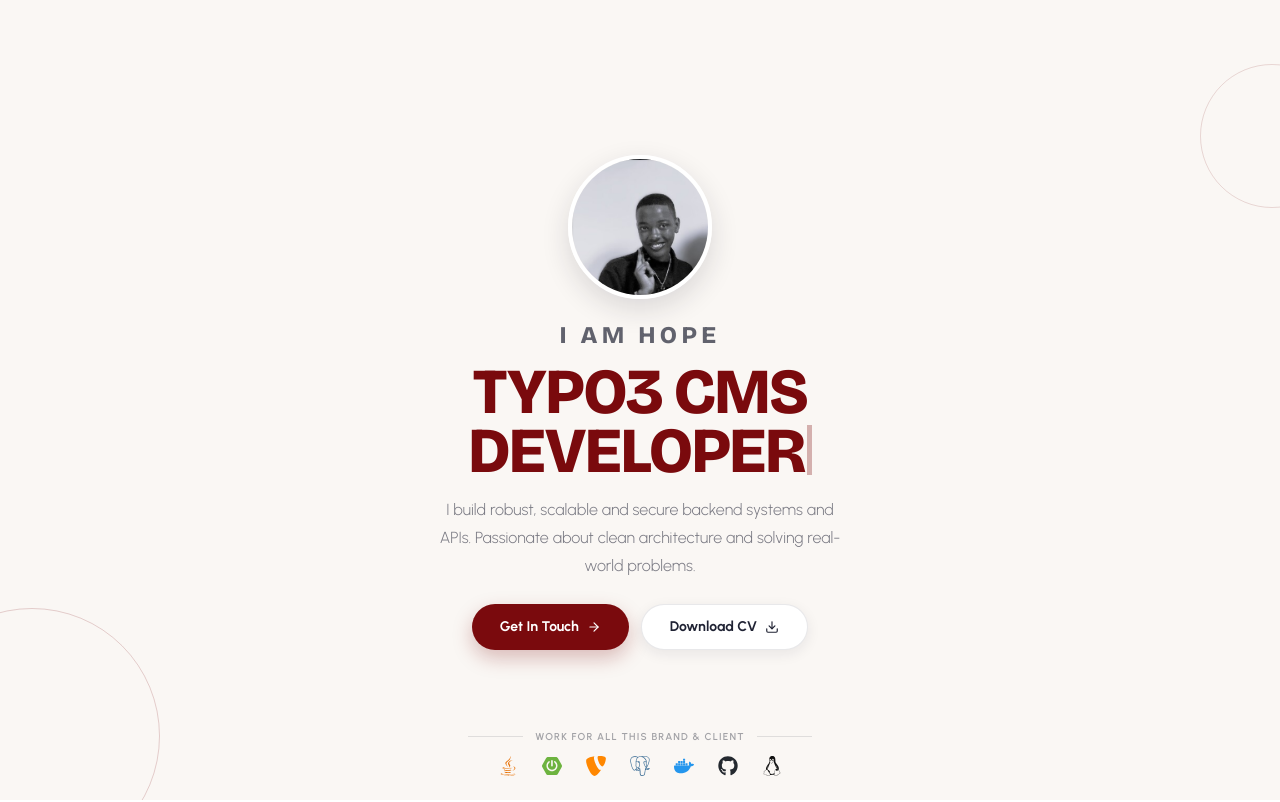
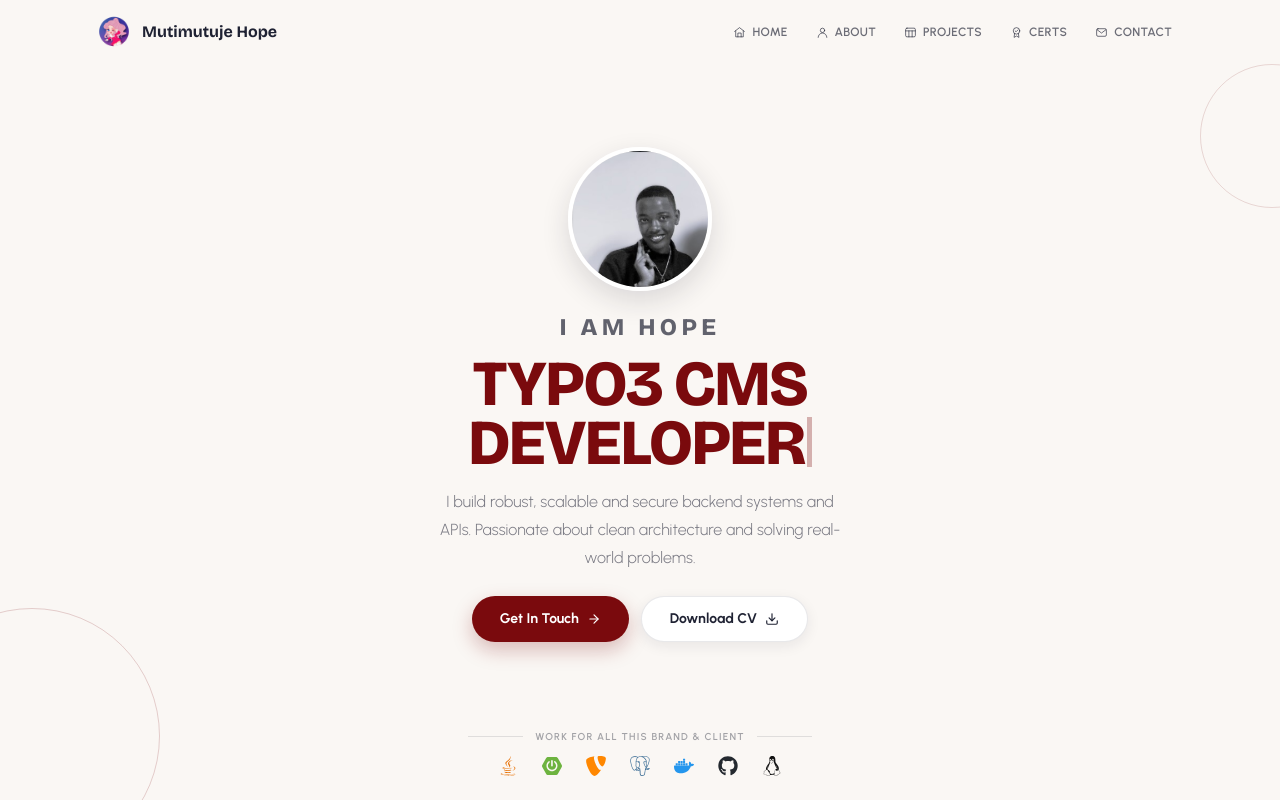
Before and after one commit to hope-dev90/hope-dev, a React (Vite) app: page / in a window 1280 px wide. Shown: the top 802 px of the page. Built offline with nearby package versions, Linux system fonts and the light colour scheme.

Commit message:
hero: responsive top nav with SVG icons, disappears when scrolling past hero

```diff
--- a/src/components/Hero.jsx
+++ b/src/components/Hero.jsx
@@ -1,15 +1,23 @@
-import { useEffect, useState } from "react";
+import { useEffect, useState, useRef } from "react";
 import { Link } from "react-router-dom";
-import { motion, useReducedMotion } from "framer-motion";
-import { FiArrowRight, FiDownload } from "react-icons/fi";
+import { motion, useReducedMotion, AnimatePresence } from "framer-motion";
+import { FiArrowRight, FiDownload, FiMenu, FiX } from "react-icons/fi";
 import { FaGithub, FaJava, FaLinux } from "react-icons/fa";
 import { SiDocker, SiPostgresql, SiSpringboot, SiTypo3 } from "react-icons/si";
 
-const MAROON = "#7a0a0d";
+const MAROON      = "#7a0a0d";
 const MAROON_DARK = "#5e070a";
-const INK = "#1f2233";
+const INK         = "#1f2233";
 
 const rolePhrases = ["Backend Developer", "Typo3 CMS Developer"];
+
+const navLinks = [
+  { label: "Home",     href: "#top",           id: "top"            },
+  { label: "About",    href: "#about",          id: "about"          },
+  { label: "Projects", href: "#projects",       id: "projects"       },
+  { label: "Certs",    href: "#certifications", id: "certifications" },
+  { label: "Contact",  href: "#contact",        id: "contact"        },
+];
 
 const brandLogos = [
   { Icon: FaJava,       color: "#e76f00", label: "Java"        },
@@ -21,142 +29,156 @@ const brandLogos = [
   { Icon: FaLinux,      color: "#111111", label: "Linux"       },
 ];
 
-const enter = (delay = 0) => ({
-  initial: { opacity: 0, y: 18 },
-  animate: { opacity: 1, y: 0 },
-  transition: { delay, duration: 0.55, ease: [0.22, 1, 0.36, 1] },
-});
+function NavIcon({ name, size = 17, strokeWidth = 1.8 }) {
+  const c = { fill: "none", stroke: "currentColor", strokeWidth, strokeLinecap: "round", strokeLinejoin: "round" };
+  const p = {
+    top:            <><path d="m3 10 9-7 9 7"/><path d="M5 9v11h14V9"/><path d="M9 20v-7h6v7"/></>,
+    about:          <><circle cx="12" cy="8" r="4"/><path d="M4 21a8 8 0 0 1 16 0"/></>,
+    projects:       <><rect x="3" y="4" width="18" height="16" rx="2.5"/><path d="M3 9h18M9 9v11M15 9v11"/></>,
+    certifications: <><circle cx="12" cy="9" r="6"/><path d="m8.5 14-1 7 4.5-2.5 4.5 2.5-1-7"/><path d="m9.5 9 1.7 1.7 3.5-3.5"/></>,
+    contact:        <><rect x="3" y="5" width="18" height="14" rx="2.5"/><path d="m4 7 8 6 8-6"/></>,
+  };
+  return <svg width={size} height={size} viewBox="0 0 24 24" {...c} aria-hidden="true" focusable="false">{p[name]}</svg>;
+}
 
 function Typewriter({ phrases, delay = 620, typingSpeed = 92, deletingSpeed = 52, pause = 1800 }) {
   const reduceMotion = useReducedMotion();
   const [typedText, setTypedText] = useState(reduceMotion ? phrases[0] : "");
-
   useEffect(() => {
     if (reduceMotion) { setTypedText(phrases[0]); return; }
-    setTypedText("");
-    let pi = 0, ci = 0, deleting = false, timer;
+    setTypedText(""); let pi = 0, ci = 0, deleting = false, timer;
     const tick = () => {
       const phrase = phrases[pi];
-      if (!deleting) {
-        ci++;
-        setTypedText(phrase.slice(0, ci));
-        if (ci === phrase.length) { deleting = true; timer = setTimeout(tick, pause); return; }
-      } else {
-        ci--;
-        setTypedText(phrase.slice(0, ci));
-        if (ci === 0) { deleting = false; pi = (pi + 1) % phrases.length; timer = setTimeout(tick, 360); return; }
-      }
+      if (!deleting) { ci++; setTypedText(phrase.slice(0,ci)); if (ci===phrase.length){ deleting=true; timer=setTimeout(tick,pause); return; } }
+      else { ci--; setTypedText(phrase.slice(0,ci)); if (ci===0){ deleting=false; pi=(pi+1)%phrases.length; timer=setTimeout(tick,360); return; } }
       timer = setTimeout(tick, deleting ? deletingSpeed : typingSpeed);
     };
     timer = setTimeout(tick, delay);
     return () => clearTimeout(timer);
   }, [deletingSpeed, delay, pause, phrases, reduceMotion, typingSpeed]);
-
   return (
     <span aria-label={typedText || phrases[0]}>
       <span aria-hidden="true">{typedText}</span>
-      {!reduceMotion && (
-        <motion.span
-          aria-hidden="true"
-          animate={{ opacity: [1, 0, 1] }}
-          transition={{ duration: 0.8, repeat: Infinity, ease: "linear" }}
-          className="ml-0.5 inline-block h-[0.78em] w-[0.07em] bg-current align-[-0.05em]"
-        />
-      )}
+      {!reduceMotion && <motion.span aria-hidden="true" animate={{ opacity:[1,0,1] }} transition={{ duration:0.8, repeat:Infinity, ease:"linear" }} className="ml-0.5 inline-block h-[0.78em] w-[0.07em] bg-current align-[-0.05em]" />}
     </span>
+  );
+}
+
+const enter = (delay = 0) => ({ initial:{opacity:0,y:18}, animate:{opacity:1,y:0}, transition:{delay,duration:0.55,ease:[0.22,1,0.36,1]} });
+
+function HeroNav() {
+  const [menuOpen, setMenuOpen] = useState(false);
+  const [visible, setVisible]   = useState(true);
+  useEffect(() => {
+    const hero = document.getElementById("top");
+    if (!hero) return;
+    const obs = new IntersectionObserver(([e]) => { setVisible(e.isIntersecting); if (!e.isIntersecting) setMenuOpen(false); }, { threshold: 0.05 });
+    obs.observe(hero);
+    return () => obs.disconnect();
+  }, []);
+  return (
+    <motion.header
+      initial={false}
+      animate={{ opacity: visible ? 1 : 0, y: visible ? 0 : -12 }}
+      transition={{ duration: 0.3, ease: [0.22,1,0.36,1] }}
+      style={{ pointerEvents: visible ? "auto" : "none" }}
+      className="absolute inset-x-0 top-0 z-40 w-full"
+    >
+      <div className="mx-auto flex h-16 w-full max-w-6xl items-center justify-between px-5 sm:px-8">
+        <a href="#top" className="flex items-center gap-2.5" aria-label="Hope Mutimutuje home">
+          <img src="/logo-touch.png" alt="" className="h-9 w-9 rounded-xl object-contain" />
+          <span className="font-heading text-sm font-bold sm:text-base" style={{ color: INK }}>Mutimutuje Hope</span>
+        </a>
+        <nav aria-label="Hero navigation" className="hidden items-center gap-1 sm:flex">
+          {navLinks.map((link) => (
+            <a key={link.id} href={link.href}
+              className="flex items-center gap-1.5 rounded-full px-3 py-1.5 text-xs font-semibold uppercase tracking-wide transition-colors hover:bg-black/5 hover:text-orange"
+              style={{ color: "rgba(31,34,51,0.65)" }}
+            >
+              <NavIcon name={link.id} size={13} />{link.label}
+            </a>
+          ))}
+        </nav>
+        <button type="button" onClick={() => setMenuOpen(v => !v)}
+          className="flex h-9 w-9 items-center justify-center rounded-xl transition-colors hover:bg-black/5 sm:hidden"
+          aria-label={menuOpen ? "Close menu" : "Open menu"} aria-expanded={menuOpen} style={{ color: INK }}
+        >
+          {menuOpen ? <FiX size={20}/> : <FiMenu size={20}/>}
+        </button>
+      </div>
+      <AnimatePresence>
+        {menuOpen && (
+          <motion.nav aria-label="Mobile hero navigation"
+            initial={{ opacity:0, y:-8 }} animate={{ opacity:1, y:0 }} exit={{ opacity:0, y:-8 }} transition={{ duration:0.2 }}
+            className="mx-4 mb-2 overflow-hidden rounded-2xl border border-black/[0.07] bg-white/90 shadow-lg backdrop-blur-xl sm:hidden"
+          >
+            <ul className="flex flex-col divide-y divide-black/[0.05]">
+              {navLinks.map((link) => (
+                <li key={link.id}>
+                  <a href={link.href} onClick={() => setMenuOpen(false)}
+                    className="flex items-center gap-3 px-5 py-3.5 text-sm font-semibold transition-colors hover:text-orange"
+                    style={{ color: "rgba(31,34,51,0.75)" }}
+                  >
+                    <span className="flex h-7 w-7 items-center justify-center rounded-lg bg-black/[0.04]" style={{ color: MAROON }}>
+                      <NavIcon name={link.id} size={15}/>
+                    </span>
+                    {link.label}
+                  </a>
+                </li>
+              ))}
+            </ul>
+          </motion.nav>
+        )}
+      </AnimatePresence>
+    </motion.header>
   );
 }
 
 export default function Hero() {
   return (
-    <section
-      id="top"
-      aria-labelledby="hero-title"
+    <section id="top" aria-labelledby="hero-title"
       className="relative flex min-h-screen w-full flex-col items-center overflow-x-hidden"
       style={{ backgroundColor: "#faf7f4" }}
     >
-      {/* decorations hidden on mobile */}
+      <HeroNav />
       <span className="pointer-events-none absolute -left-24 bottom-[-4rem] hidden h-64 w-64 rounded-full border-[1.5px] sm:block" style={{ borderColor: "rgba(122,10,13,0.18)" }} />
       <span className="pointer-events-none absolute -right-16 top-16 hidden h-36 w-36 rounded-full border-[1.5px] sm:block" style={{ borderColor: "rgba(122,10,13,0.14)" }} />
 
-      {/* main content */}
-      <div className="flex w-full max-w-xl flex-1 flex-col items-center justify-center px-5 pb-6 pt-24 text-center sm:px-8 sm:pt-28 md:max-w-2xl">
-
-        {/* Avatar */}
+      <div className="flex w-full max-w-xl flex-1 flex-col items-center justify-center px-5 pb-6 pt-20 text-center sm:px-8 sm:pt-24 md:max-w-2xl">
         <motion.div {...enter(0.1)} className="relative mb-6">
           <div className="absolute inset-3 -z-10 rounded-full blur-xl" style={{ backgroundColor: "rgba(122,10,13,0.10)" }} />
-          <img
-            src="/pof.png"
-            alt="Hope Mutimutuje"
-            className="h-28 w-28 rounded-full border-4 border-white object-cover object-top shadow-[0_10px_28px_rgba(26,26,46,0.14)] sm:h-36 sm:w-36"
-          />
+          <img src="/pof.png" alt="Hope Mutimutuje" className="h-28 w-28 rounded-full border-4 border-white object-cover object-top shadow-[0_10px_28px_rgba(26,26,46,0.14)] sm:h-36 sm:w-36" />
         </motion.div>
-
-        {/* subtitle */}
-        <motion.p
-          {...enter(0.2)}
-          animate={{ opacity: [1, 0.68, 1], y: [0, -4, 0] }}
-          transition={{ delay: 0.75, duration: 2.4, repeat: Infinity, ease: "easeInOut" }}
-          className="font-heading text-base font-black uppercase tracking-[0.18em] sm:text-xl md:text-2xl"
-          style={{ color: INK }}
-        >
-          I am Hope
-        </motion.p>
-
-        {/* headline */}
-        <h1
-          id="hero-title"
-          className="font-heading mt-2 w-full text-[clamp(1.7rem,7vw,4rem)] font-black uppercase leading-[0.92] tracking-[-0.02em]"
-          style={{ color: MAROON }}
-        >
+        <motion.p {...enter(0.2)} animate={{ opacity:[1,0.68,1], y:[0,-4,0] }} transition={{ delay:0.75, duration:2.4, repeat:Infinity, ease:"easeInOut" }}
+          className="font-heading text-base font-black uppercase tracking-[0.18em] sm:text-xl md:text-2xl" style={{ color: INK }}
+        >I am Hope</motion.p>
+        <h1 id="hero-title" className="font-heading mt-2 w-full text-[clamp(1.7rem,7vw,4rem)] font-black uppercase leading-[0.92] tracking-[-0.02em]" style={{ color: MAROON }}>
           <Typewriter phrases={rolePhrases} />
         </h1>
-
-        {/* intro */}
-        <motion.p
-          {...enter(0.36)}
-          className="mt-4 w-full max-w-[420px] text-sm leading-6 sm:text-base sm:leading-7"
-          style={{ color: "rgba(31,34,51,0.60)", fontWeight: 300 }}
-        >
-          I build robust, scalable and secure backend systems and APIs.
-          Passionate about clean architecture and solving real-world problems.
+        <motion.p {...enter(0.36)} className="mt-4 w-full max-w-[420px] text-sm leading-6 sm:text-base sm:leading-7" style={{ color:"rgba(31,34,51,0.60)", fontWeight:300 }}>
+          I build robust, scalable and secure backend systems and APIs. Passionate about clean architecture and solving real-world problems.
         </motion.p>
-
-        {/* buttons — stacked on mobile, row on sm+ */}
         <motion.div {...enter(0.44)} className="mt-6 flex w-full flex-col gap-3 sm:flex-row sm:justify-center">
-          <a
-            href="#contact"
-            className="flex w-full items-center justify-center gap-2 rounded-full px-7 py-3 text-sm font-bold text-white transition hover:-translate-y-0.5 sm:w-auto"
-            style={{ backgroundColor: MAROON, boxShadow: "0 8px 20px rgba(122,10,13,0.26)" }}
-            onMouseEnter={(e) => (e.currentTarget.style.backgroundColor = MAROON_DARK)}
-            onMouseLeave={(e) => (e.currentTarget.style.backgroundColor = MAROON)}
-          >
-            Get In Touch <FiArrowRight aria-hidden="true" />
-          </a>
-          <Link
-            to="/cv"
-            className="flex w-full items-center justify-center gap-2 rounded-full border bg-white px-7 py-3 text-sm font-bold shadow-[0_4px_14px_rgba(26,26,46,0.08)] transition hover:-translate-y-0.5 sm:w-auto"
-            style={{ color: INK, borderColor: "rgba(31,34,51,0.10)" }}
-          >
-            Download CV <FiDownload aria-hidden="true" />
-          </Link>
+          <a href="#contact" className="flex w-full items-center justify-center gap-2 rounded-full px-7 py-3 text-sm font-bold text-white transition hover:-translate-y-0.5 sm:w-auto"
+            style={{ backgroundColor: MAROON, boxShadow:"0 8px 20px rgba(122,10,13,0.26)" }}
+            onMouseEnter={e => e.currentTarget.style.backgroundColor=MAROON_DARK}
+            onMouseLeave={e => e.currentTarget.style.backgroundColor=MAROON}
+          >Get In Touch <FiArrowRight aria-hidden="true" /></a>
+          <Link to="/cv" className="flex w-full items-center justify-center gap-2 rounded-full border bg-white px-7 py-3 text-sm font-bold shadow-[0_4px_14px_rgba(26,26,46,0.08)] transition hover:-translate-y-0.5 sm:w-auto"
+            style={{ color: INK, borderColor:"rgba(31,34,51,0.10)" }}
+          >Download CV <FiDownload aria-hidden="true" /></Link>
         </motion.div>
       </div>
 
-      {/* brand logos */}
       <motion.div {...enter(0.52)} className="w-full shrink-0 pb-6 pt-3 text-center">
         <div className="mx-auto flex max-w-xs items-center gap-3 px-5 sm:max-w-sm">
-          <span className="h-px flex-1" style={{ backgroundColor: "rgba(31,34,51,0.12)" }} />
-          <p className="whitespace-nowrap text-[8px] font-semibold uppercase tracking-[0.12em] sm:text-[10px]" style={{ color: "rgba(31,34,51,0.40)" }}>
-            Work for all this brand &amp; client
-          </p>
-          <span className="h-px flex-1" style={{ backgroundColor: "rgba(31,34,51,0.12)" }} />
+          <span className="h-px flex-1" style={{ backgroundColor:"rgba(31,34,51,0.12)" }} />
+          <p className="whitespace-nowrap text-[8px] font-semibold uppercase tracking-[0.12em] sm:text-[10px]" style={{ color:"rgba(31,34,51,0.40)" }}>Work for all this brand &amp; client</p>
+          <span className="h-px flex-1" style={{ backgroundColor:"rgba(31,34,51,0.12)" }} />
         </div>
         <div className="mt-3 flex flex-wrap items-center justify-center gap-4 px-5 sm:gap-6">
           {brandLogos.map(({ Icon, color, label }) => (
-            <span key={label} title={label} aria-label={label} className="transition-transform duration-200 hover:-translate-y-1">
-              <Icon size={20} color={color} />
-            </span>
+            <span key={label} title={label} aria-label={label} className="transition-transform duration-200 hover:-translate-y-1"><Icon size={20} color={color} /></span>
           ))}
         </div>
       </motion.div>
```
